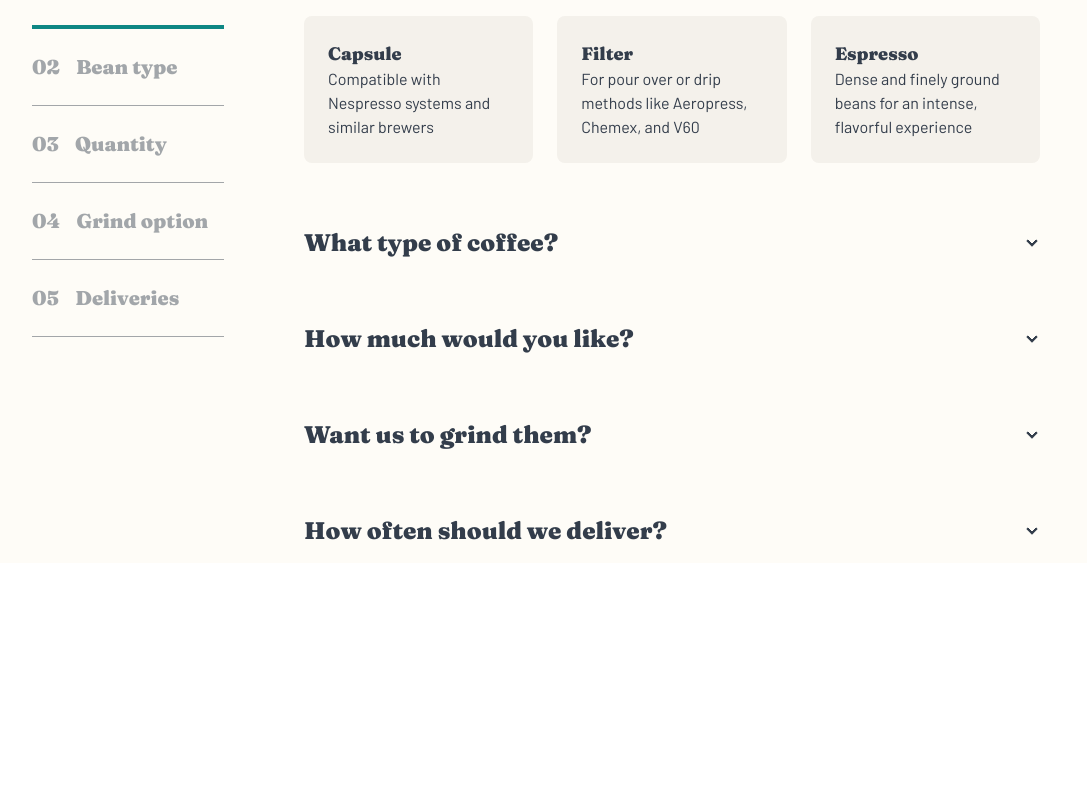
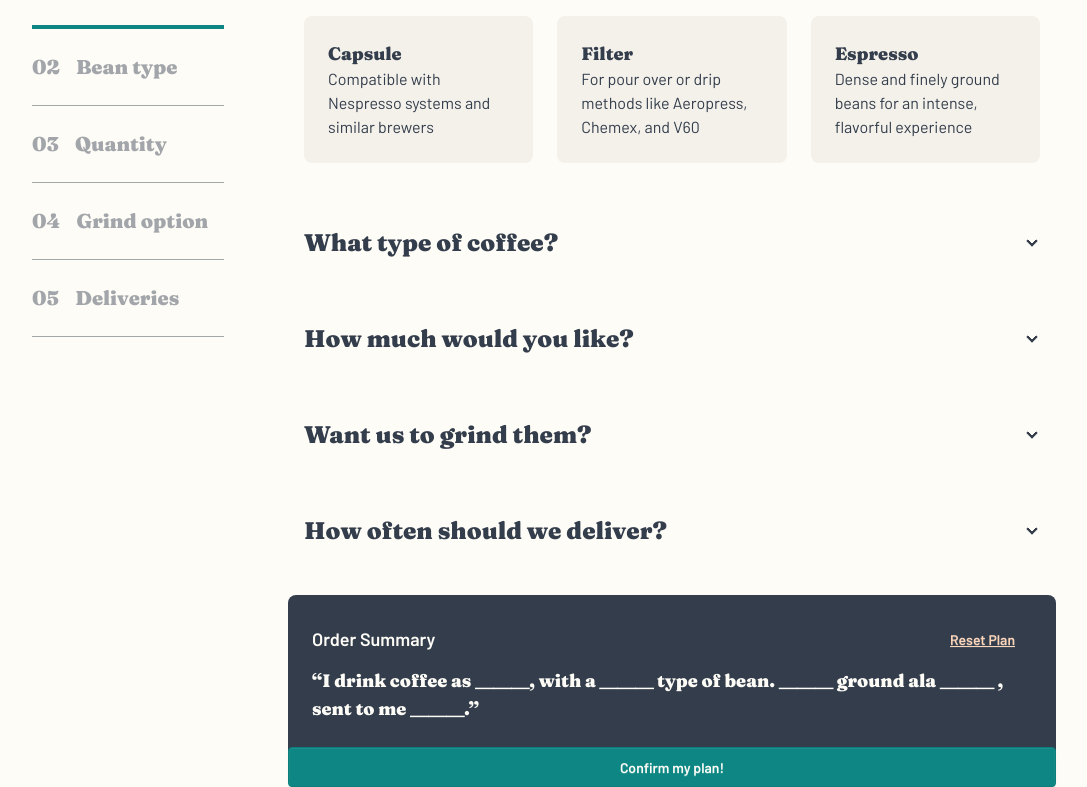
Before and after one commit to doinby/ecommerce-nextjs-tut-v03, a Next.js app: page /create-a-plan in a window 1280 px wide. Shown: the part 1261-2048 px from the top of the page, without its empty margins (96-1183 px from the left). Before the commit the page ends 1824 px from the top, so only its background shows below. Built offline with nearby package versions, Linux system fonts and the light colour scheme.

Commit message:
add plan summary

```diff
--- a/app/create-a-plan/page.tsx
+++ b/app/create-a-plan/page.tsx
@@ -6,6 +6,7 @@ import HowSection from '@/components/HowSection';
 import StepsNavbar from '@/components/StepsNavbar';
 import StepContents from '@/components/StepContents';
 import { createAPlanHeroContent } from '@/lib/data';
+import PlanSummary from '@/components/PlanSummary';
 
 export default function CreateAPlanPage() {
 	const pathname = usePathname();
@@ -16,7 +17,9 @@ export default function CreateAPlanPage() {
 			<HowSection pathname={pathname} />
 			<section className='px-16 flex gap-16'>
 				<StepsNavbar />
-				<StepContents />
+				<StepContents>
+					<PlanSummary />
+				</StepContents>
 			</section>
 		</>
 	);
--- /dev/null
+++ b/components/PlanSummary.tsx
@@ -0,0 +1,67 @@
+import { useActiveStep } from '@/lib/activeStep';
+import { stepList } from '@/lib/data';
+import { useStore } from '@/lib/store';
+import classNames from 'classnames';
+
+export default function PlanSummary() {
+	const resetStep = useActiveStep().resetStep;
+	const resetOption = useStore((store) => store.resetOption);
+	const store = useStore((store) => store.options);
+
+	const plan = store.map((option) => {
+		const key = option.stepTitle.split(' ')[0].toLowerCase();
+
+		return stepList.includes(option.stepTitle)
+			? { [key]: option.optionTitle }
+			: undefined;
+	});
+
+	const optionClasses = classNames({
+		'text-apricot underline underline-offset-3': true,
+	});
+
+	function displayOption(option: string) {
+		const result = plan.find((item) => item && option in item)?.[option];
+		return (
+			<span
+				className={`${result && 'text-apricot underline underline-offset-3'}`}
+			>
+				{result ? result : '＿＿＿'}
+			</span>
+		);
+	}
+
+	return (
+		<div className='flex flex-col items-center'>
+			<div className='card w-full bg-accent text-accent-content'>
+				<div className='card-body'>
+					<div className='card-title flex justify-between'>
+						<p className=''>Order Summary</p>
+						<button
+							type='reset'
+							onClick={() => {
+								resetOption();
+								resetStep();
+							}}
+							className='btn text-apricot btn-link'
+						>
+							Reset Plan
+						</button>
+					</div>
+
+					<h4 className='text-lg'>
+						“I drink coffee as {displayOption('preferences')}, with a{' '}
+						{displayOption('bean')} type of bean. {displayOption('quantity')}{' '}
+						ground ala {displayOption('grind')} , sent to me{' '}
+						{displayOption('deliveries')}
+						.”
+					</h4>
+				</div>
+
+				<div className='card-actions'>
+					<button className='btn btn-primary w-full'>Confirm my plan!</button>
+				</div>
+			</div>
+		</div>
+	);
+}
```
